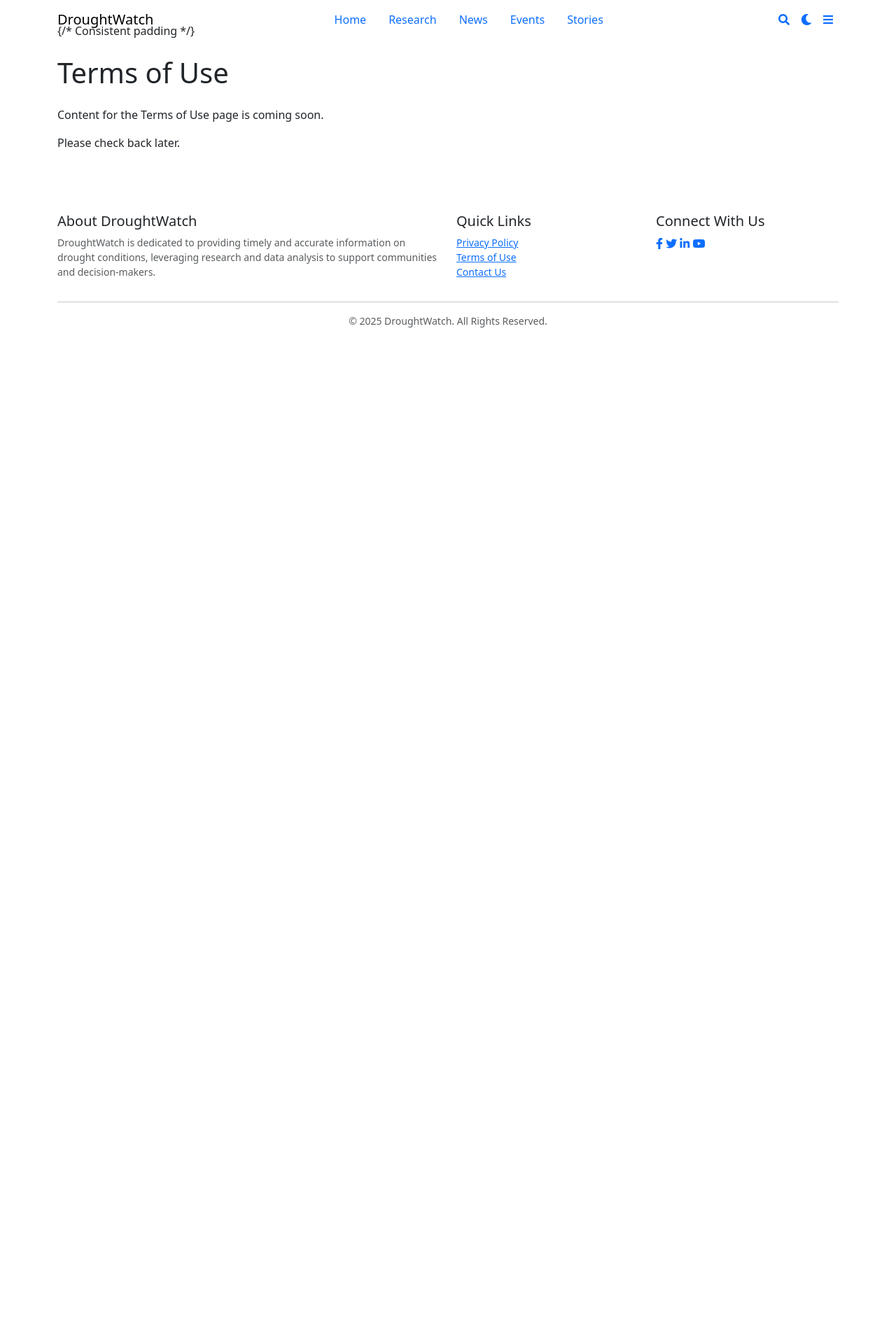
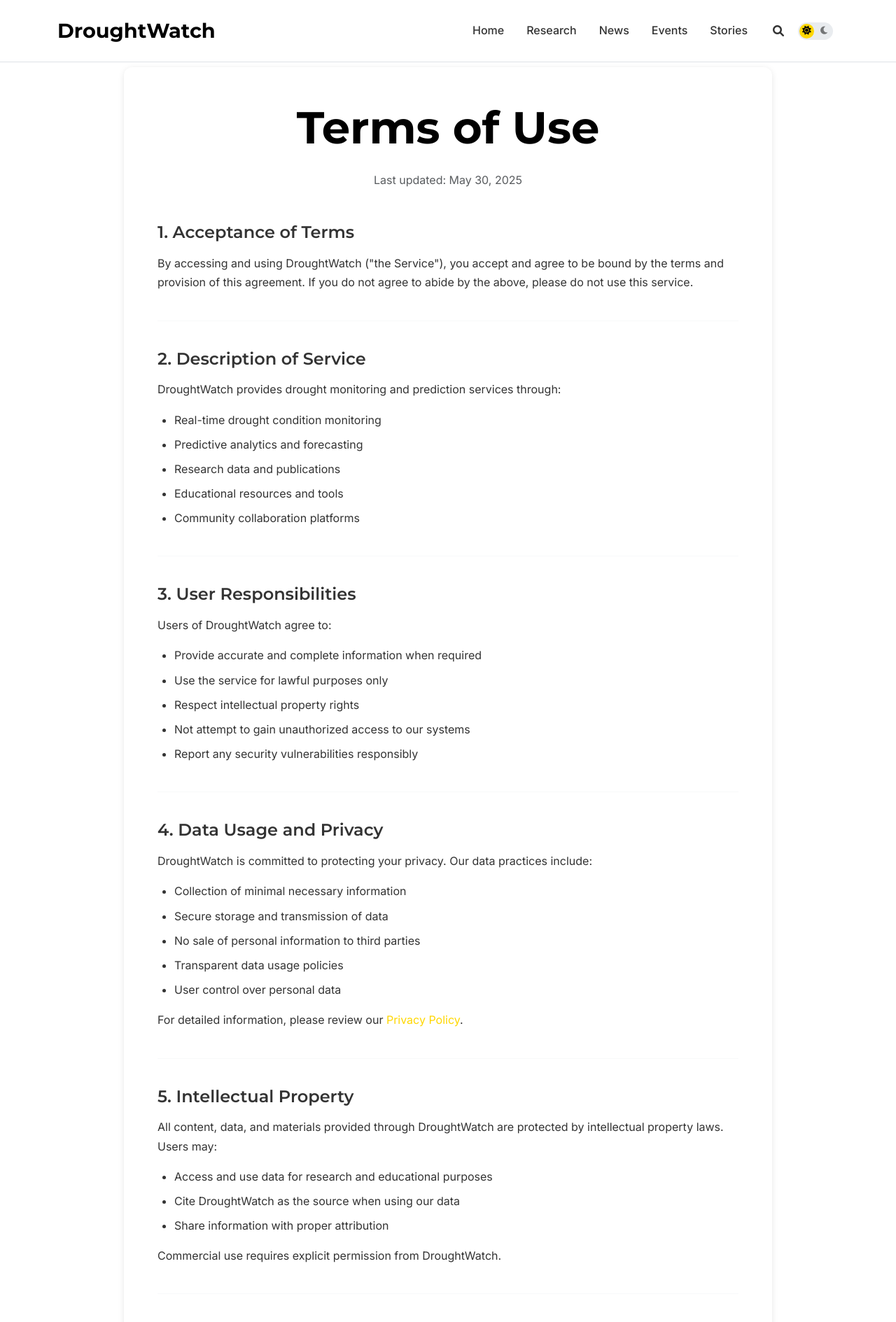
Before and after one commit to abeelgetahun/Drought-Prediction-, a PHP site: page /pages/terms.php in a window 1280 px wide. Shown: the top 1889 px of the page at 70% size. Before the commit the page ends 468 px from the top, so only its background shows below. Run offline with PHP 8.4, Linux system fonts and the light colour scheme.

Commit message:
Revamp Terms of Use page: restructure layout, enhance content, and improve styling for better user experience

```diff
--- a/pages/terms.php
+++ b/pages/terms.php
@@ -1,102 +1,208 @@
-<?php require_once '../config/db.php'; // Include if any DB interaction is needed, or for consistency ?>
-<!DOCTYPE html>
-<html lang="en">
-<head>
-    <meta charset="UTF-8">
-    <meta name="viewport" content="width=device-width, initial-scale=1.0">
-    <title>DroughtWatch - Terms of Use</title>
-    <link href="https://fonts.googleapis.com/css2?family=Open+Sans:wght@400;600;700&display=swap" rel="stylesheet">
-    <link rel="stylesheet" href="https://cdnjs.cloudflare.com/ajax/libs/font-awesome/5.15.4/css/all.min.css">
-    <link href="https://cdn.jsdelivr.net/npm/bootstrap@5.3.2/dist/css/bootstrap.min.css" rel="stylesheet">
-    <link rel="stylesheet" href="css/style.css">
-</head>
-<body>
-    <header>
-        <nav class="navbar navbar-expand-lg fixed-top">
-            <div class="container">
-                <a class="navbar-brand site-title" href="index.php">DroughtWatch</a>
-                <div class="mx-auto d-none d-lg-block">
-                    <ul class="nav page-indicators">
-                        <li class="nav-item"><a class="nav-link" href="index.php">Home</a></li>
-                        <li class="nav-item"><a class="nav-link" href="researchers.php">Research</a></li>
-                        <li class="nav-item"><a class="nav-link" href="news.php">News</a></li>
-                        <li class="nav-item"><a class="nav-link" href="events.php">Events</a></li>
-                        <li class="nav-item"><a class="nav-link" href="stories.php">Stories</a></li>
-                    </ul>
+<?php
+$pageTitle = "DroughtWatch - Terms of Use";
+$pageDescription = "Terms of use and legal information for DroughtWatch services and platform.";
+$basePath = '../';
+$cssPath = '../';
+include '../includes/header.php';
+?>
+
+<div class="container mt-5 pt-5">
+    <div class="row justify-content-center">
+        <div class="col-lg-10">
+            <div class="terms-container">
+                <h1 class="page-title text-center mb-4">Terms of Use</h1>
+                <p class="text-center text-muted mb-5">Last updated: <?php echo date('F j, Y'); ?></p>
+
+                <div class="terms-content">
+                    <section class="terms-section">
+                        <h2>1. Acceptance of Terms</h2>
+                        <p>By accessing and using DroughtWatch ("the Service"), you accept and agree to be bound by the terms and provision of this agreement. If you do not agree to abide by the above, please do not use this service.</p>
+                    </section>
+
+                    <section class="terms-section">
+                        <h2>2. Description of Service</h2>
+                        <p>DroughtWatch provides drought monitoring and prediction services through:</p>
+                        <ul>
+                            <li>Real-time drought condition monitoring</li>
+                            <li>Predictive analytics and forecasting</li>
+                            <li>Research data and publications</li>
+                            <li>Educational resources and tools</li>
+                            <li>Community collaboration platforms</li>
+                        </ul>
+                    </section>
+
+                    <section class="terms-section">
+                        <h2>3. User Responsibilities</h2>
+                        <p>Users of DroughtWatch agree to:</p>
+                        <ul>
+                            <li>Provide accurate and complete information when required</li>
+                            <li>Use the service for lawful purposes only</li>
+                            <li>Respect intellectual property rights</li>
+                            <li>Not attempt to gain unauthorized access to our systems</li>
+                            <li>Report any security vulnerabilities responsibly</li>
+                        </ul>
+                    </section>
+
+                    <section class="terms-section">
+                        <h2>4. Data Usage and Privacy</h2>
+                        <p>DroughtWatch is committed to protecting your privacy. Our data practices include:</p>
+                        <ul>
+                            <li>Collection of minimal necessary information</li>
+                            <li>Secure storage and transmission of data</li>
+                            <li>No sale of personal information to third parties</li>
+                            <li>Transparent data usage policies</li>
+                            <li>User control over personal data</li>
+                        </ul>
+                        <p>For detailed information, please review our <a href="privacy.php">Privacy Policy</a>.</p>
+                    </section>
+
+                    <section class="terms-section">
+                        <h2>5. Intellectual Property</h2>
+                        <p>All content, data, and materials provided through DroughtWatch are protected by intellectual property laws. Users may:</p>
+                        <ul>
+                            <li>Access and use data for research and educational purposes</li>
+                            <li>Cite DroughtWatch as the source when using our data</li>
+                            <li>Share information with proper attribution</li>
+                        </ul>
+                        <p>Commercial use requires explicit permission from DroughtWatch.</p>
+                    </section>
+
+                    <section class="terms-section">
+                        <h2>6. Disclaimer of Warranties</h2>
+                        <p>DroughtWatch provides information and services "as is" without warranties of any kind. While we strive for accuracy, we cannot guarantee:</p>
+                        <ul>
+                            <li>Complete accuracy of all data and predictions</li>
+                            <li>Uninterrupted service availability</li>
+                            <li>Fitness for any particular purpose</li>
+                            <li>Error-free operation</li>
+                        </ul>
+                    </section>
+
+                    <section class="terms-section">
+                        <h2>7. Limitation of Liability</h2>
+                        <p>DroughtWatch shall not be liable for any direct, indirect, incidental, special, or consequential damages resulting from the use or inability to use our services, even if we have been advised of the possibility of such damages.</p>
+                    </section>
+
+                    <section class="terms-section">
+                        <h2>8. Modifications to Terms</h2>
+                        <p>DroughtWatch reserves the right to modify these terms at any time. Users will be notified of significant changes through:</p>
+                        <ul>
+                            <li>Email notifications to registered users</li>
+                            <li>Prominent notices on our website</li>
+                            <li>Updates to this page with revision dates</li>
+                        </ul>
+                    </section>
+
+                    <section class="terms-section">
+                        <h2>9. Contact Information</h2>
+                        <p>For questions about these Terms of Use, please contact us:</p>
+                        <div class="contact-info">
+                            <p><strong>Email:</strong> legal@droughtwatch.org</p>
+                            <p><strong>Address:</strong> DroughtWatch Legal Department<br>
+                            123 Research Park Drive<br>
+                            Science City, SC 90210</p>
+                        </div>
+                    </section>
                 </div>
-                <div class="d-flex align-items-center site-icons">
-                    <a href="#" id="search-icon" class="nav-icon p-2"><i class="fas fa-search"></i></a>
-                    <a href="#" id="night-mode-toggle" class="nav-icon p-2"><i class="fas fa-moon"></i></a>
-                    <div class="dropdown hamburger-menu">
-                        <a href="#" id="hamburger-icon" class="nav-icon p-2" data-bs-toggle="dropdown" aria-expanded="false">
-                            <i class="fas fa-bars"></i>
-                        </a>
-                        <ul class="dropdown-menu dropdown-menu-end" aria-labelledby="hamburger-icon">
-                            <li class="d-lg-none"><a class="dropdown-item" href="index.php">Home</a></li>
-                            <li class="d-lg-none"><a class="dropdown-item" href="researchers.php">Research</a></li>
-                            <li class="d-lg-none"><a class="dropdown-item" href="news.php">News</a></li>
-                            <li class="d-lg-none"><a class="dropdown-item" href="events.php">Events</a></li>
-                            <li class="d-lg-none"><a class="dropdown-item" href="stories.php">Stories</a></li>
-                            <li><hr class="dropdown-divider d-lg-none"></li>
-                            <li><a class="dropdown-item" href="about.php">About Us</a></li>
-                            <li><a class="dropdown-item" href="thematic_focus.php">Thematic Focus</a></li>
-                            <li><a class="dropdown-item" href="contact.php">Contact Us</a></li>
-                            <li><a class="dropdown-item" href="admin/login.php">Admin Login</a></li>
-                            <li><a class="dropdown-item" href="#">Support Focus (Placeholder)</a></li>
-                        </ul>
-                    </div>
-                </div>
-            </div>
-        </nav>
-    </header>
 
-    <main class="container mb-5" style="padding-top: 2rem;"> {/* Consistent padding */}
-        <div class="row">
-            <div class="col-12">
-                <h1 class="my-4">Terms of Use</h1>
-                <p>Content for the Terms of Use page is coming soon.</p>
-                <p>Please check back later.</p>
-            </div>
-        </div>
-    </main>
-
-    <footer class="site-footer mt-auto py-4">
-        <div class="container">
-            <div class="row">
-                <div class="col-lg-6 mb-4 mb-lg-0">
-                    <h5>About DroughtWatch</h5>
-                    <p class="text-muted small">DroughtWatch is dedicated to providing timely and accurate information on drought conditions, leveraging research and data analysis to support communities and decision-makers.</p>
-                </div>
-                <div class="col-lg-3 col-md-6 mb-4 mb-md-0">
-                    <h5>Quick Links</h5>
-                    <ul class="list-unstyled small">
-                        <li><a href="privacy.php" class="footer-link">Privacy Policy</a></li>
-                        <li><a href="terms.php" class="footer-link">Terms of Use</a></li>
-                        <li><a href="contact.php" class="footer-link">Contact Us</a></li>
-                    </ul>
-                </div>
-                <div class="col-lg-3 col-md-6">
-                    <h5>Connect With Us</h5>
-                    <div class="social-icons">
-                        <a href="#" class="social-icon"><i class="fab fa-facebook-f"></i></a>
-                        <a href="#" class="social-icon"><i class="fab fa-twitter"></i></a>
-                        <a href="#" class="social-icon"><i class="fab fa-linkedin-in"></i></a>
-                        <a href="#" class="social-icon"><i class="fab fa-youtube"></i></a>
-                    </div>
-                </div>
-            </div>
-            <hr class="my-3">
-            <div class="row">
-                <div class="col text-center text-muted small">
-                    &copy; <?php echo date("Y"); ?> DroughtWatch. All Rights Reserved.
+                <div class="terms-footer">
+                    <p class="text-center">
+                        <a href="../pages/contact.php" class="btn btn-primary me-3">Contact Us</a>
+                        <a href="../pages/privacy.php" class="btn btn-outline-primary">Privacy Policy</a>
+                    </p>
                 </div>
             </div>
         </div>
-    </footer>
+    </div>
+</div>
 
-    <script src="https://cdn.jsdelivr.net/npm/@popperjs/core@2.11.8/dist/umd/popper.min.js"></script>
-    <script src="https://cdn.jsdelivr.net/npm/bootstrap@5.3.2/dist/js/bootstrap.min.js"></script>
-    <script src="js/main.js"></script>
-    <script src="js/image-loader.js"></script>
-</body>
-</html>
+<style>
+/* Terms Page Styles */
+.page-title {
+    color: var(--current-text);
+    font-weight: 700;
+}
+
+.terms-container {
+    background: var(--current-bg);
+    border-radius: 12px;
+    padding: 3rem;
+    box-shadow: var(--shadow-sm);
+    margin-bottom: 3rem;
+}
+
+.terms-content {
+    line-height: 1.7;
+    color: var(--current-text-secondary);
+}
+
+.terms-section {
+    margin-bottom: 2.5rem;
+    padding-bottom: 1.5rem;
+    border-bottom: 1px solid var(--current-bg-secondary);
+}
+
+.terms-section:last-child {
+    border-bottom: none;
+    margin-bottom: 2rem;
+}
+
+.terms-section h2 {
+    color: var(--current-text);
+    font-weight: 600;
+    margin-bottom: 1rem;
+    font-size: 1.5rem;
+}
+
+.terms-section ul {
+    margin: 1rem 0;
+    padding-left: 1.5rem;
+}
+
+.terms-section li {
+    margin-bottom: 0.5rem;
+}
+
+.terms-section a {
+    color: var(--current-accent);
+    text-decoration: none;
+}
+
+.terms-section a:hover {
+    text-decoration: underline;
+}
+
+.contact-info {
+    background: var(--current-bg-secondary);
+    padding: 1.5rem;
+    border-radius: 8px;
+    margin-top: 1rem;
+}
+
+.contact-info p {
+    margin-bottom: 0.5rem;
+}
+
+.contact-info p:last-child {
+    margin-bottom: 0;
+}
+
+.terms-footer {
+    border-top: 2px solid var(--current-accent);
+    padding-top: 2rem;
+    margin-top: 2rem;
+}
+
+/* Responsive Design */
+@media (max-width: 768px) {
+    .terms-container {
+        padding: 2rem 1.5rem;
+    }
+
+    .terms-section h2 {
+        font-size: 1.3rem;
+    }
+}
+</style>
+
+<?php include '../includes/footer.php'; ?>
```
